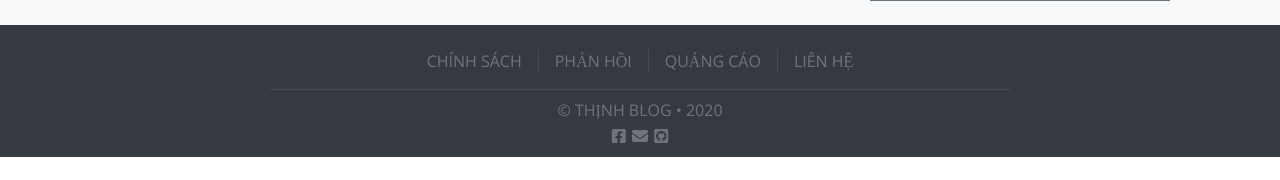
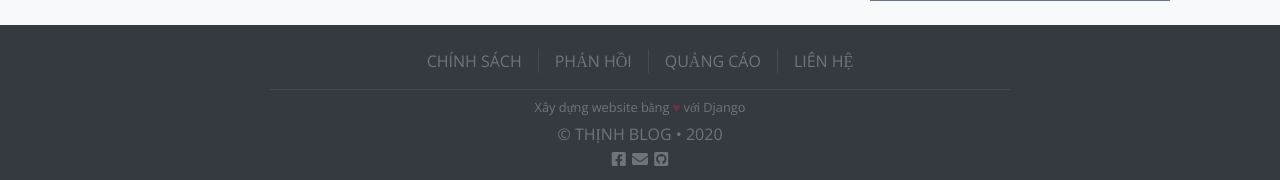
Before and after one commit to thinhcode/thinhblog-dj, a Django app: page / in a window 1280 px wide. Shown: the part 1211-1391 px from the top of the page. Before the commit the page ends 1368 px from the top, so only its background shows below. Run offline with Django 3.2, Linux system fonts and the light colour scheme; data that the repository does not hold is empty; some libraries are stand-ins or nearby versions.

Commit message:
add note Django

```diff
--- a/templates/blogs/footer.html
+++ b/templates/blogs/footer.html
@@ -15,6 +15,7 @@
       </li>
     </ul>
     <div class="col-lg-8 text-center border-top border-secondary mx-auto pt-2">
+      <section class="small mb-1">Xây dựng website bằng <span class="text-danger">&hearts;</span> với Django</section>
       <section>&copy; THỊNH BLOG &bull; {% now "Y" %}</section>
       <section>
         <a href="{{ facebook }}" class="btn p-0" target="_blank"><i class="fab fa-facebook-square text-light"></i></a>
```
